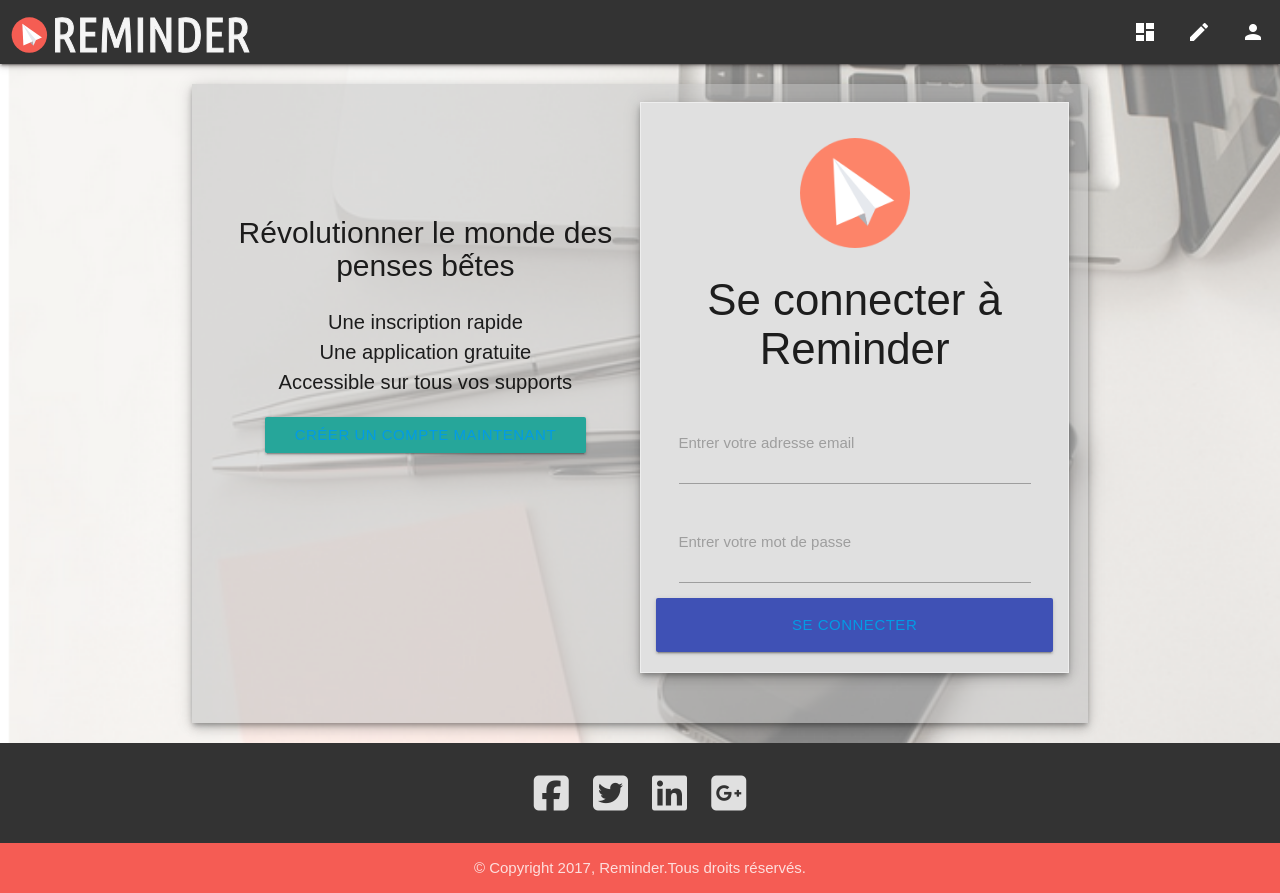
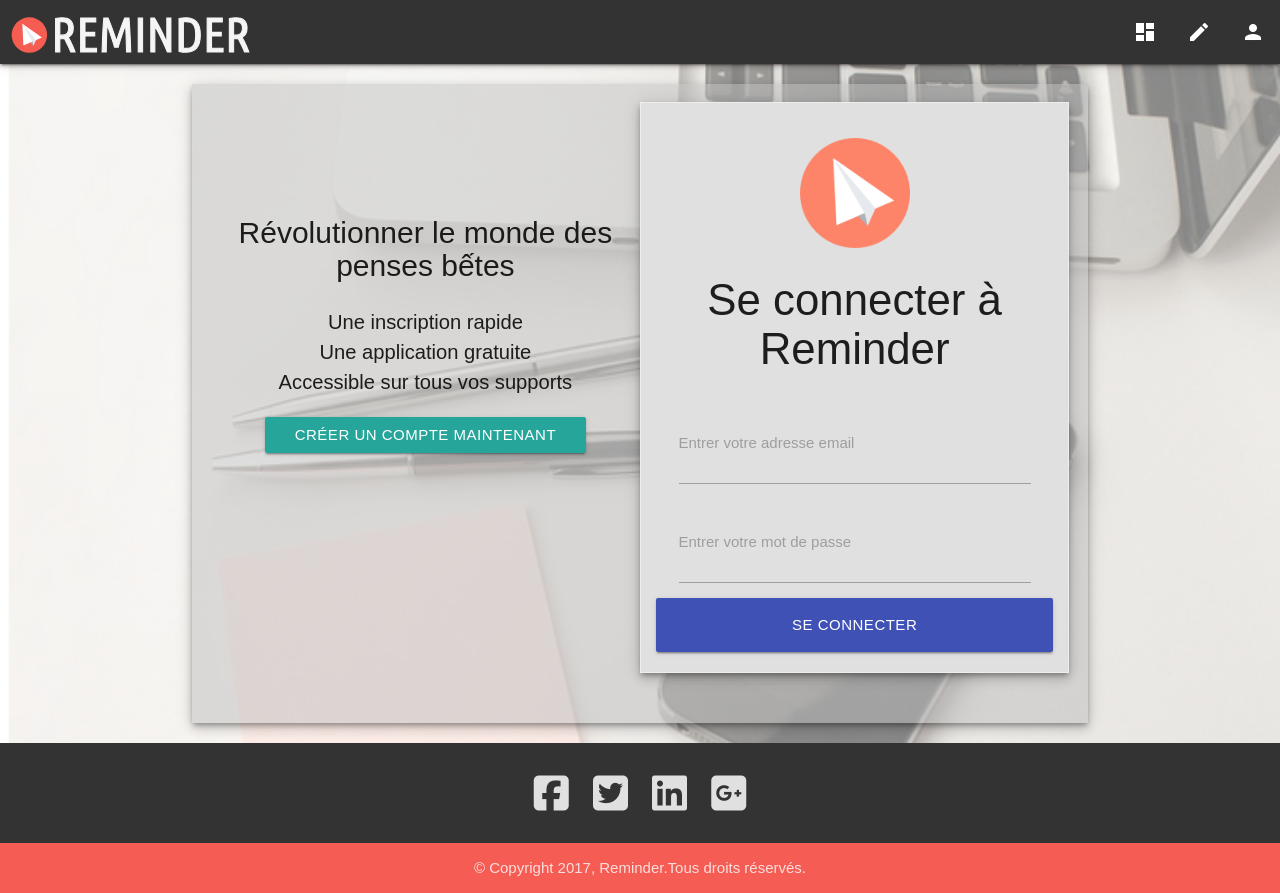
Before and after one commit to RQMdev/Reminder, a React (Create React App) app: page /signin in a window 1280 px wide. Built offline with nearby package versions, Linux system fonts and the light colour scheme.

Commit message:
correction couleur a bouton

```diff
--- a/src/App.css
+++ b/src/App.css
@@ -97,6 +97,10 @@
     margin-top: 20px !important;
 }
 
+.btn-intro a {
+    color: #fff;
+}
+
 .form-login-btn {
     margin-top: -23px;
 }
@@ -119,6 +123,10 @@
 
 .label-form-register {
     padding-left: 5%;
+}
+
+.form-login-btn a {
+    color: #fff;
 }
 
 
```
